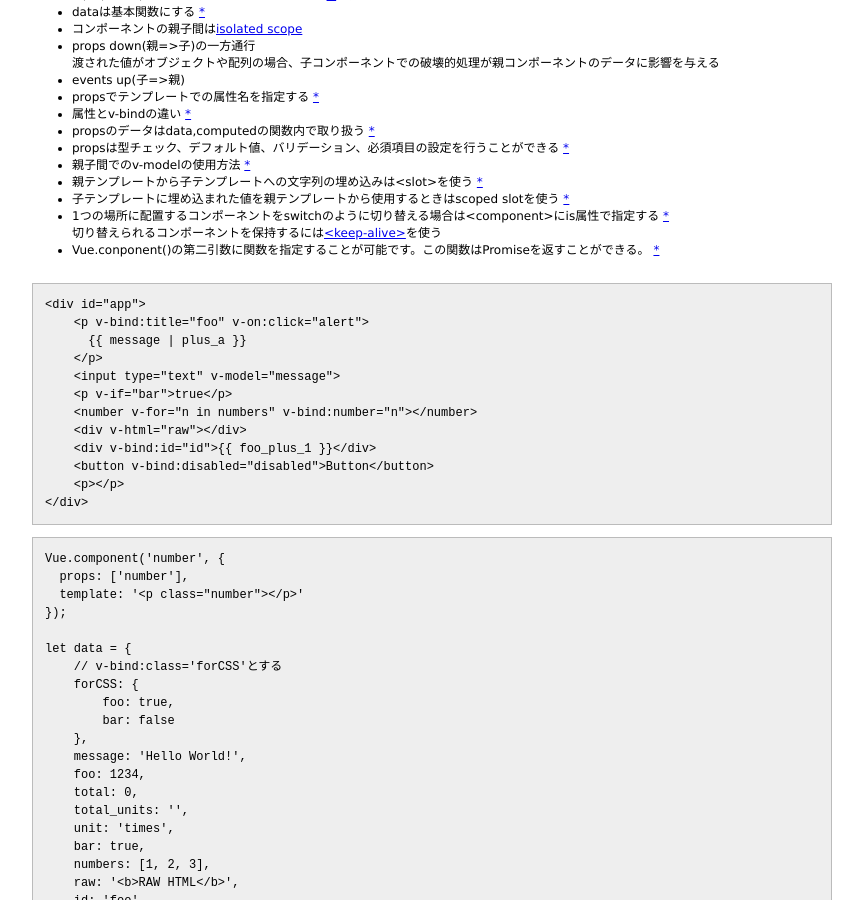
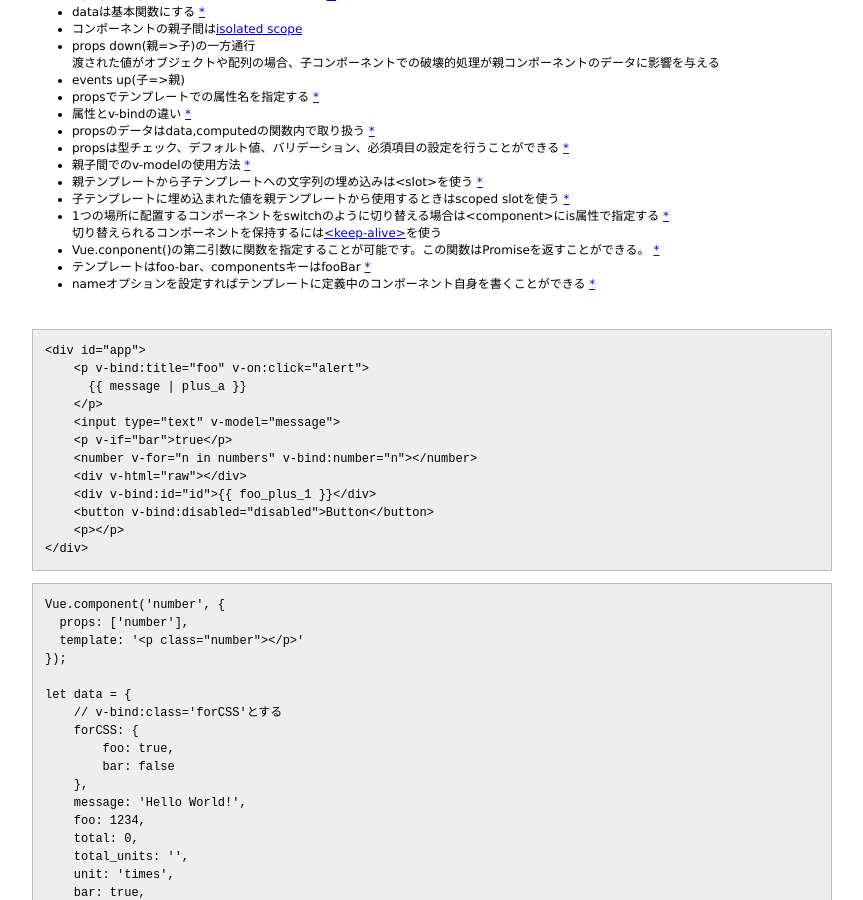
Before and after one commit to 38elements/38elements.github.com, a Jekyll site: the page built from _posts/2016-12-20-vuejs.md, in a window 1280 px wide and 900 px high, scrolled down 1198 px. Shown: the whole window, without its empty margins (208-1071 px from the left). Built offline with Jekyll 4.4.1, drawn with Linux system fonts in a browser that asks for light colours.

Commit message:
Update 2016-12-20-vuejs.md

````diff
--- a/_posts/2016-12-20-vuejs.md
+++ b/_posts/2016-12-20-vuejs.md
@@ -88,6 +88,9 @@ v-onやv-modelに`.prevent`をつけるとevent.preventDefault()が自動実行
 * 1つの場所に配置するコンポーネントをswitchのように切り替える場合は&lt;component&gt;にis属性で指定する [\*](https://vuejs.org/v2/guide/components.html#Dynamic-Components)
 切り替えられるコンポーネントを保持するには[&lt;keep-alive&gt;](https://vuejs.org/v2/guide/components.html#keep-alive)を使う
 * Vue.conponent()の第二引数に関数を指定することが可能です。この関数はPromiseを返すことができる。 [\*](https://vuejs.org/v2/guide/components.html#Async-Components)
+* テンプレートはfoo-bar、componentsキーはfooBar [\*](https://vuejs.org/v2/guide/components.html#Component-Naming-Conventions)
+* nameオプションを設定すればテンプレートに定義中のコンポーネント自身を書くことができる [\*](https://vuejs.org/v2/guide/components.html#Recursive-Components)
+
 <br>
 
 ```
````
